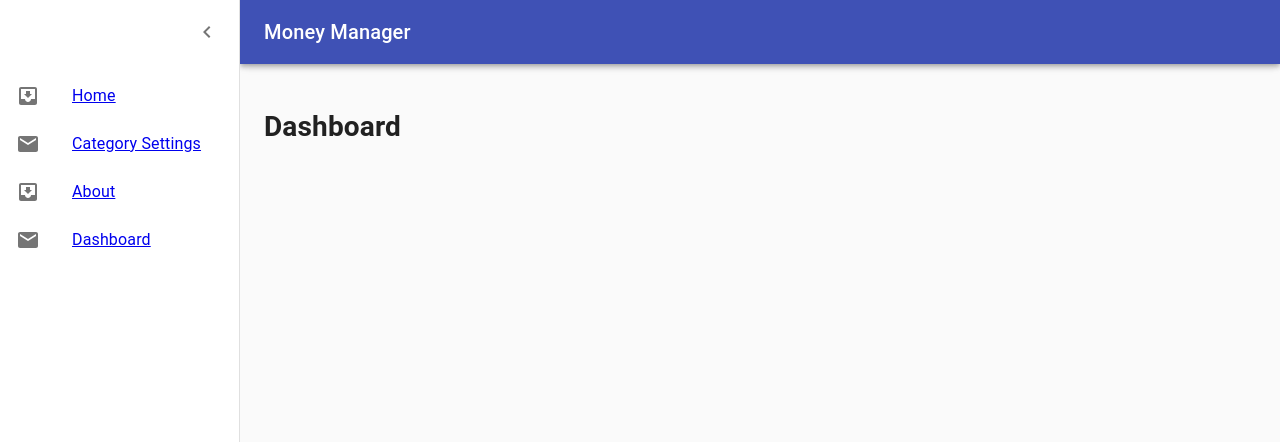
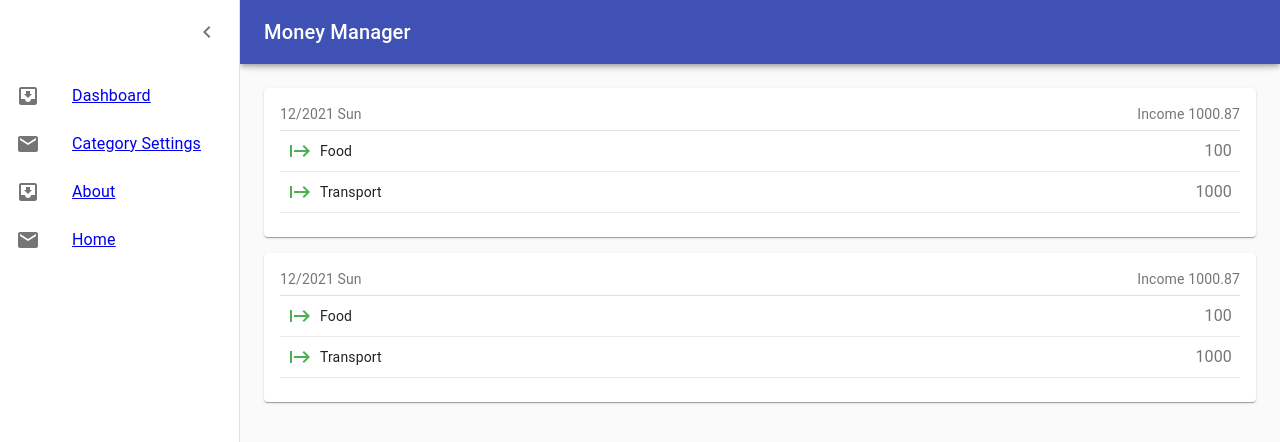
Before and after one commit to mvsubhash29/money-manager, a React (Create React App) app: page /dashboard in a window 1280 px wide. Both pictures are taken after a click on the button "open drawer". Shown: the top 442 px of the page. Built offline with nearby package versions, Linux system fonts and the light colour scheme.

Commit message:
Changes to the existing component

```diff
--- a/public/index.html
+++ b/public/index.html
@@ -9,6 +9,7 @@
       name="description"
       content="Web site created using create-react-app"
     />
+    <link rel="stylesheet" href="https://fonts.googleapis.com/icon?family=Material+Icons" />
     <link rel="apple-touch-icon" href="%PUBLIC_URL%/logo192.png" />
     <!--
       manifest.json provides metadata used when your web app is installed on a
--- a/src/App.tsx
+++ b/src/App.tsx
@@ -2,6 +2,7 @@
 import {Route, BrowserRouter as Router, Switch} from 'react-router-dom';
 import {AppBar} from './components/AppBar/AppBar';
 import {CategorySettingsPage} from './pages/CategorySettings/CategorySettings';
+import {DashboardPage} from './pages/Dashboard/DashboardPage';
 
 function App() {
   return (
@@ -18,7 +19,7 @@
             <h1>About Page</h1>
           </Route>
           <Route path='/dashboard'>
-            <h1>Dashboard</h1>
+            <DashboardPage />
           </Route>
         </Switch>
       </AppBar>
--- a/src/components/NavBarList/NavBarList.tsx
+++ b/src/components/NavBarList/NavBarList.tsx
@@ -8,10 +8,10 @@
   return (
     <List>
       {[
-        {name: 'Home', url: '/'},
+        {name: 'Dashboard', url: '/dashboard'},
         {name: 'Category Settings', url: '/category-settings'},
         {name: 'About', url: '/about'},
-        {name: 'Dashboard', url: '/dashboard'}
+        {name: 'Home', url: '/home'}
       ].map((menu, index) => (
         <Link to={menu.url}>
           <ListItem button key={menu.url}>
```
